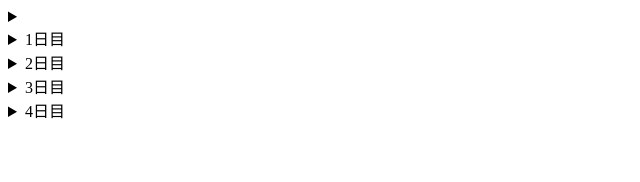
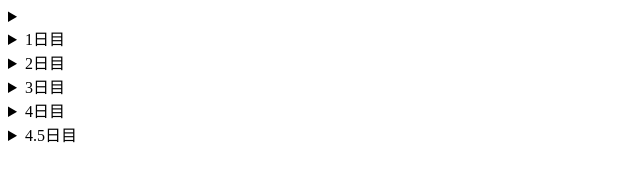
Before and after one commit to oudonslayer/romasaga3diary, a plain HTML site: page index.html in a window 1280 px wide. Shown: the full height of the page, 0-640 px from the left. Drawn offline with Linux system fonts and the light colour scheme.

Commit message:
Update index.html

```diff
--- a/index.html
+++ b/index.html
@@ -578,3 +578,48 @@ WPも減ってきたしさっき開通した魔法陣から一時撤退、宿泊
 明日はネフト族との交渉からはじめよう。<br>
 
 </details>
+
+<details>
+    <summary>4.5日目</summary>
+ 4.5日目<br>
+生活サイクルが壊れたので眠くなるまですこしやろう<br>
+リンリンが加入したので雑魚戦でサラとリンリン2人でフラッシュアローできるのが快適だ。<br>
+ネフト族の巣になんかムキムキエルフみたいなのが居る…と触ったら敵でゼルナム族だった。北のほうにいるアビスの眷属とかだったし攻めてきてるのか？<br>
+こいつが乗ってるの魚か？<br>
+え？何？ゼルナム1ちっさいドラゴン2の構成にコマンド選択して画面から目離してたら後列全滅してる…いったいなにが……ひとまず撤退<br>
+狭いしゼルナム強いしここは歯応えがあるダンジョンかもしれない。<br>
+ウォードが地走りを閃いたけど素早さ低いから列攻撃は微妙かもしれない。<br>
+うわでっかい虫のシンボルいる…ロマサガってデカい虫だいたい強いイメージあるんだよなって触れたらネフト族さんだった。ゼルナム追っ払わないと話してる暇もなさそうだ。<br>
+固定シンボルのゼルナムを2人倒したらゼルナムの長は会話してくれた、おもったより理性的でいい虫さんだった。<br>
+<br>
+ムングの村に戻ってきてバイメイニャンに話しかける…前にここでリンリン離脱しそうな気がするから装備を回収しておく。<br>
+やっぱりリンリン離脱でタチアナ帰還した。東の街にも話がついたらしいのでさっそく行こう、アジア風な街があるのだろうか。<br>
+<br>
+東に進んだら何もはさまず玄城だったけど街の前に立つと有無を言わさず確保され連行された。騙したかババア<br>
+聞いていた通りヤンという将軍に尋問を受ける。結構素直に話したっぽいのに牢屋にほうりこまれた。<br>
+玄城は中華風の城で、牢屋にもベッドや机だけじゃなく本棚まであるのは文化を感じる。<br>
+脱獄できるかなと門を調べるとバイメイニャンがやってくる。北のゼルナム族を叩くぞとか言ってるけど俺が捕まった意味ある？<br>
+<br>
+バイメイニャンの口利きもあって街で自由になったので探索する。武器屋に東方不敗って名前の曲刀が売ってるけどこれハリードが装備できるやつかなあ。手持ち金が全然ないのでやめとくか。<br>
+よくみたら刀は両手持ちの曲刀でハリードが持てるのは片手用の曲刀だな。そうだとすると東方不敗は大剣扱いだろうしウォードの武器をツヴァイハインダーからアップグレードできるのはアリだし買っておこう。<br>
+こないだ諸王の都で拾った武神の鎧も売っていたけれど9999オーラムで売っていた。確かに強いがこんな高級品だったのかこれ…<br>
+<br>
+所持金621オーラムになったが草原の北へゼルナムを討伐しに向かう。<br>
+ゼルナムの巣にいるどう見てもゴリラなモンスターがスミを吐くしそれで地相が水になるんだけどこいつなんなの…<br>
+翼手竜から？デッドハートってアクセサリーがドロップした。魔法防御12つくアクセはつかいどころありそうだ。<br>
+巣を進んでいるとBGMが違って鎧？がおいてある小部屋についた。敵だろうか、敵だった<br>
+敵というか魔王の鎧が敵として現れた。盾は大僧正が持ってたのに鎧は立ちふさがってくるのか……<br>
+攻撃してこないのかなとおもったらゼルナム族が2匹もやってきた。こいつら処理しながら戦うのはしんどそうだなあ。<br>
+1体と2体が交互に出てくるからWPがきついな、全滅したらアイテム使ってもう一度挑むか。<br>
+とか思いつつ少ないWPでなんとかしてたらゼルナムに影ぬいが効いたのでもう一匹にも打ってみたら効いた、状態異常耐性低いとかなのかな？<br>
+処理しないで済むようになったので後列の魔王の鎧をちまちま削る…ハリードは遠隔攻撃手段もっていないからどうしようもないけど他はトマホークや地走りがあってよかった。<br>
+魔王の鎧をゲット。物理20魔法40で重量5ってめちゃくちゃ強いけどこれ呪われた装備だったりしない？装備するのちょっと怖いな<br>
+<br>
+外に出たらようやくワールドマップを表示できた、これで砂漠の東側はクリアでいいのかな、ピドナで色々整理してこよう。<br>
+工房にいったら防具も販売するようになっていた。ある程度の数開発しないと店にならないのかな。<br>
+イビルアイは弓かと思ってたけど剣だった、アースガードは少盾。<br>
+次の開発はクリスナーガもクリスナイフも隕石の欠片がないと作れないようだった。パルチザンでも選んでおくか<br>
+所持金1万以上の金は自動に銀行に送られてそれを引き落とすのにカードが必要なようだけどそもそもめったに1万以上いかないしこれも預けてしまうか。<br>
+明日は水晶の宮殿だったかに行ってみよう。<br>
+
+</details>
```
